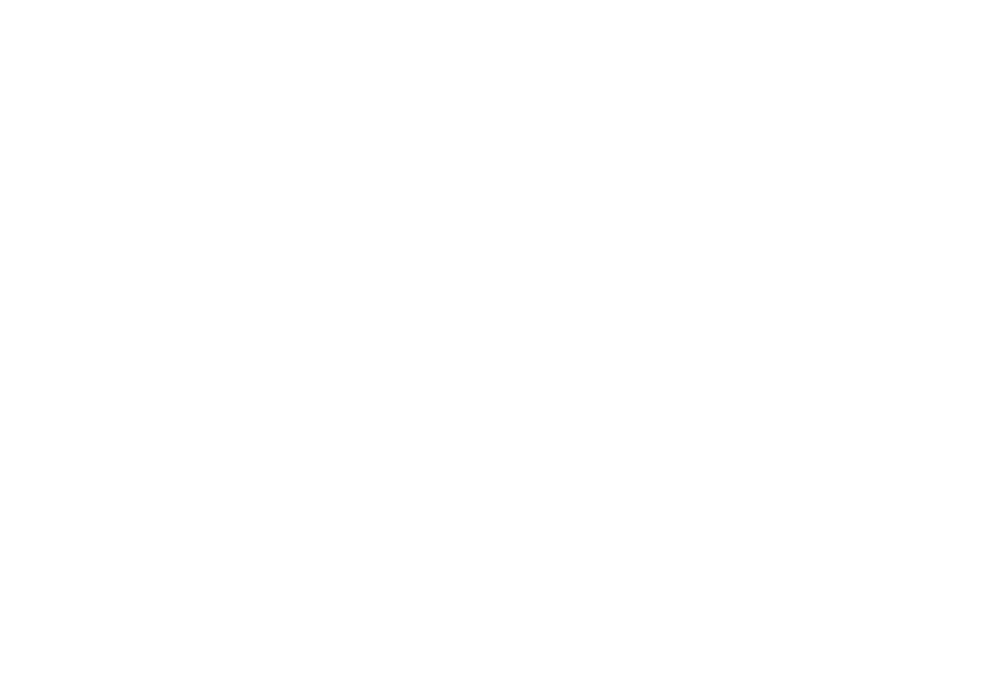
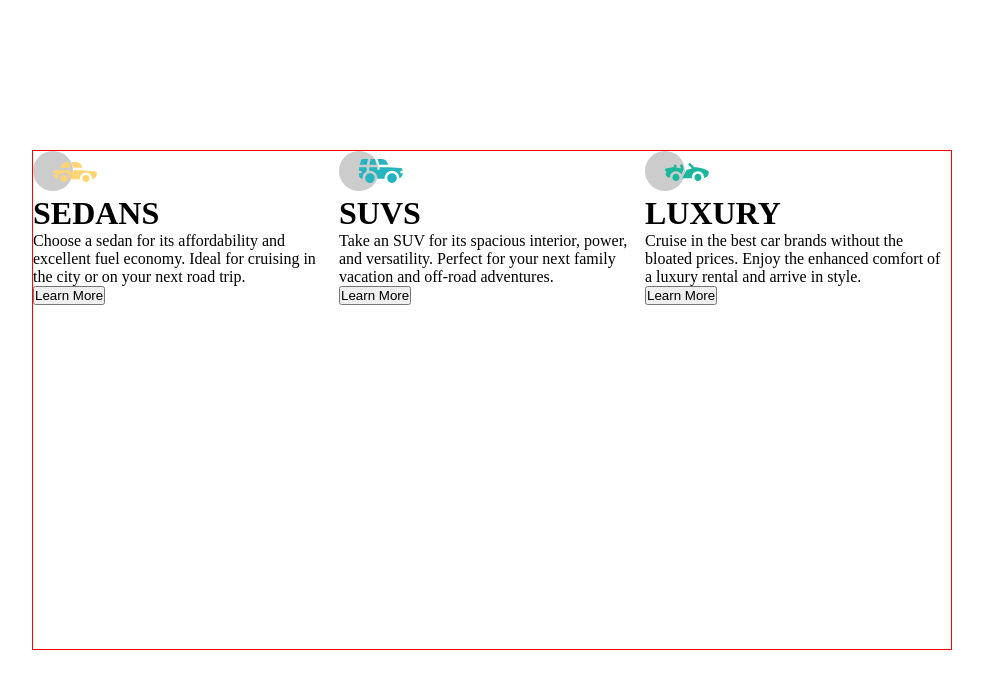
Before and after one commit to CozyMeds/3-Column-Preview-Card-Component, a plain HTML site: page index.html in a window 1280 px wide. Shown: the whole page, without its empty margins (148-1131 px from the left). Drawn offline with Linux system fonts and the light colour scheme; files that its build step writes are made by us from their sources.

Commit message:
Main styling added

```diff
--- a/index.html
+++ b/index.html
@@ -7,23 +7,52 @@
 		<!-- Display an image in browser tab -->
 		<link rel="icon" type="image/png" sizes="32x32" href="./images/favicon-32x32.png">
 		<!-- Main Stylesheet -->
-		<link rel="stylesheet" href="./static/stylesheet/styles.css">
+		<link rel="stylesheet" href="./static/stylesheets/styles.css">
 		<title>Frontend Mentor | 3-column preview card component</title>
 	</head>
+
 	<body>
+        <main class="container">
 
-		<!--
-			Sedans
-			Choose a sedan for its affordability and excellent fuel economy. Ideal for cruising in the city
-			or on your next road trip.
+            <div class="box orange">
+                <img class="car_img" src="./static/images/icon-sedans.svg">
+                <h1 class="title">SEDANS</h1>
+                <p class="text">
+                    Choose a sedan for its
+                    affordability and excellent
+                    fuel economy. Ideal for
+                    cruising in the city or on
+                    your next road trip.
+                </p>
+                <button type="button" class="butt">Learn More</button>
+            </div>
 
-			SUVs
-			Take an SUV for its spacious interior, power, and versatility. Perfect for your next family vacation
-			and off-road adventures.
+            <div class="box dark_cyan">
+                <img class="car_img" src="./static/images/icon-suvs.svg">
+                <h1 class="title">SUVS</h1>
+                <p class="text">
+                    Take an SUV for its spacious
+                    interior, power, and
+                    versatility. Perfect for your
+                    next family vacation and
+                    off-road adventures.
+                </p>
+                <button type="button" class="butt">Learn More</button>
+            </div>
 
-			Luxury
-			Cruise in the best car brands without the bloated prices. Enjoy the enhanced comfort of a luxury
-			rental and arrive in style.
-		-->
+            <div class="box very_dark_cyan">
+                <img class="car_img" src="./static/images/icon-luxury.svg">
+                <h1 class="title">LUXURY</h1>
+                <p class="text">
+                    Cruise in the best car brands
+                    without the bloated prices.
+                    Enjoy the enhanced comfort
+                    of a luxury rental and arrive
+                    in style.
+                </p>
+                <button type="button" class="butt">Learn More</button>
+            </div>
+
+        </main>
 	</body>
 </html>
--- a/static/stylesheets/styles.css
+++ b/static/stylesheets/styles.css
@@ -0,0 +1,48 @@
+/*_*_*_*_* Fonts Import *_*_*_*_*/
+@import url('https://fonts.googleapis.com/css2?family=Big+Shoulders+Display:wght@700&family=Lexend+Deca&display=swap');
+/*          HOW TO USE THE FONTS
+    font-family: 'Big Shoulders Display', cursive;
+    font-family: 'Lexend Deca', sans-serif;
+*/
+
+/*_*_*_*_* Reset *_*_*_*_*/
+*,
+*::before,
+*::after {
+    padding: 0;
+    margin: 0;
+    box-sizing: border-box;
+}
+
+/*_*_*_*_* Adding Colours to :root *_*_*_*_*/
+:root {
+    /* Primary */
+
+    --bright-orange: hsl(31, 77%, 52%);
+    --dark-cyan: hsl(184, 100%, 22%);
+    --very-dark-cyan: hsl(179, 100%, 13%);
+
+    /* Neutral */
+    /*_* Paragraphs *_*/
+    --transparent-white: hsla(0, 0%, 100%, 0.75);
+    /*_* Background, Headings, Buttons *_*/
+    --very-light-gray: (background, headings, buttons): hsl(0, 0%, 95%);
+}
+
+/*_*_*_*_* Body Styling *_*_*_*_*/
+body {
+    display: flex;
+    justify-content: center;
+    align-items: center;
+    height: 100vh;
+}
+
+/*_*_*_*_* Main Container Styling *_*_*_*_*/
+.container {
+    display: grid;
+    grid-template-columns: repeat(3, 1fr);
+
+    width: 920px;
+    height: 500px;
+    border: 1px solid red;
+}
```
